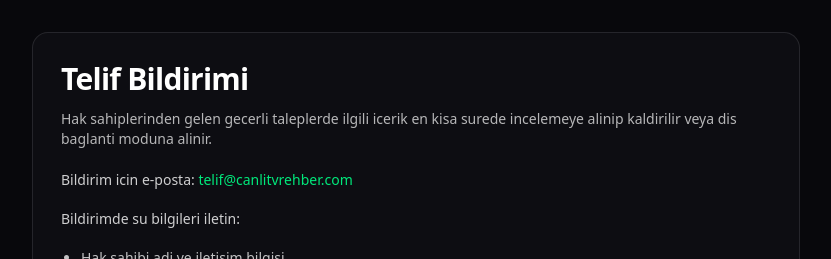
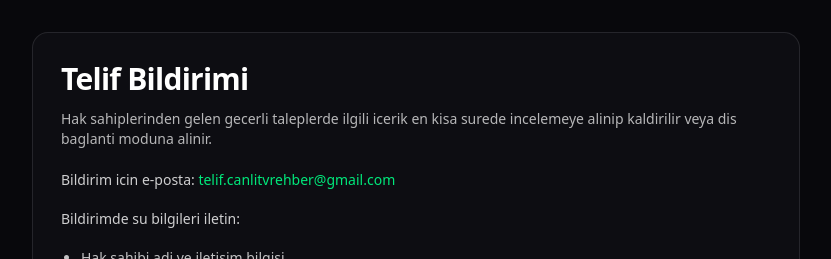
Before and after one commit to Ekremozay/canlitvrehber.com, a Next.js app: page /telif-bildirimi in a window 1280 px wide. Shown: the top 259 px of the page, without its empty margins (224-1055 px from the left). Built offline with nearby package versions, Linux system fonts and the light colour scheme; no server answers.

Commit message:
make legal notice email configurable

```diff
--- a/lib/siteConfig.js
+++ b/lib/siteConfig.js
@@ -1,4 +1,5 @@
 export const SITE_URL = process.env.NEXT_PUBLIC_SITE_URL || "https://canlitvrehber.com";
+export const LEGAL_NOTICE_EMAIL = process.env.NEXT_PUBLIC_LEGAL_NOTICE_EMAIL || "";
 
 export const BRAND = {
   name: "Canli TV Rehber",
--- a/pages/telif-bildirimi.js
+++ b/pages/telif-bildirimi.js
@@ -1,4 +1,5 @@
 import SeoHead from "../components/SeoHead";
+import { LEGAL_NOTICE_EMAIL } from "../lib/siteConfig";
 
 export default function TelifBildirimiPage() {
   return (
@@ -18,9 +19,22 @@ export default function TelifBildirimiPage() {
           </p>
 
           <div className="space-y-4 text-sm text-white/80 leading-relaxed">
-            <p>
-              Bildirim icin e-posta: <a className="text-accent" href="mailto:telif@canlitvrehber.com">telif@canlitvrehber.com</a>
-            </p>
+            {LEGAL_NOTICE_EMAIL ? (
+              <p>
+                Bildirim icin e-posta:{" "}
+                <a className="text-accent" href={`mailto:${LEGAL_NOTICE_EMAIL}`}>
+                  {LEGAL_NOTICE_EMAIL}
+                </a>
+              </p>
+            ) : (
+              <p className="text-amber-200/85">
+                Telif bildirim e-postasi henuz tanimli degil. Lutfen panelden{" "}
+                <code className="px-1 py-0.5 rounded bg-black/30 border border-white/10">
+                  NEXT_PUBLIC_LEGAL_NOTICE_EMAIL
+                </code>{" "}
+                degerini gir.
+              </p>
+            )}
             <p>Bildirimde su bilgileri iletin:</p>
             <ul className="list-disc ml-5 space-y-1 text-white/75">
               <li>Hak sahibi adi ve iletisim bilgisi</li>
@@ -28,9 +42,7 @@ export default function TelifBildirimiPage() {
               <li>Hak sahipligini gosteren kisa aciklama</li>
               <li>Gerekliyse resmi belge veya referans linki</li>
             </ul>
-            <p>
-              Gecerli taleplerde hedefimiz 24 saat icinde gecici aksiyon almaktir.
-            </p>
+            <p>Gecerli taleplerde hedefimiz 24 saat icinde gecici aksiyon almaktir.</p>
           </div>
         </section>
       </main>
```
Also changed, not shown: 1 other file (tests, documents, lock files or other folders).
